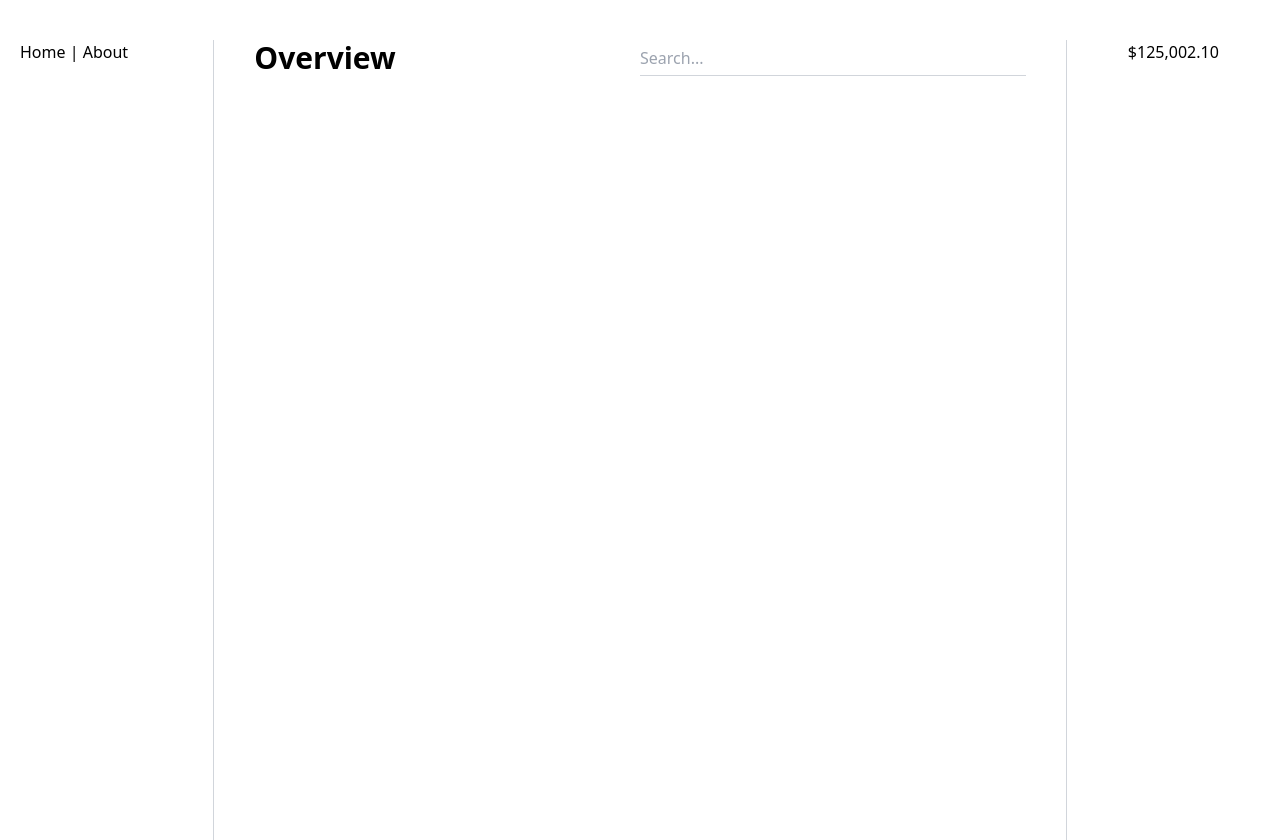
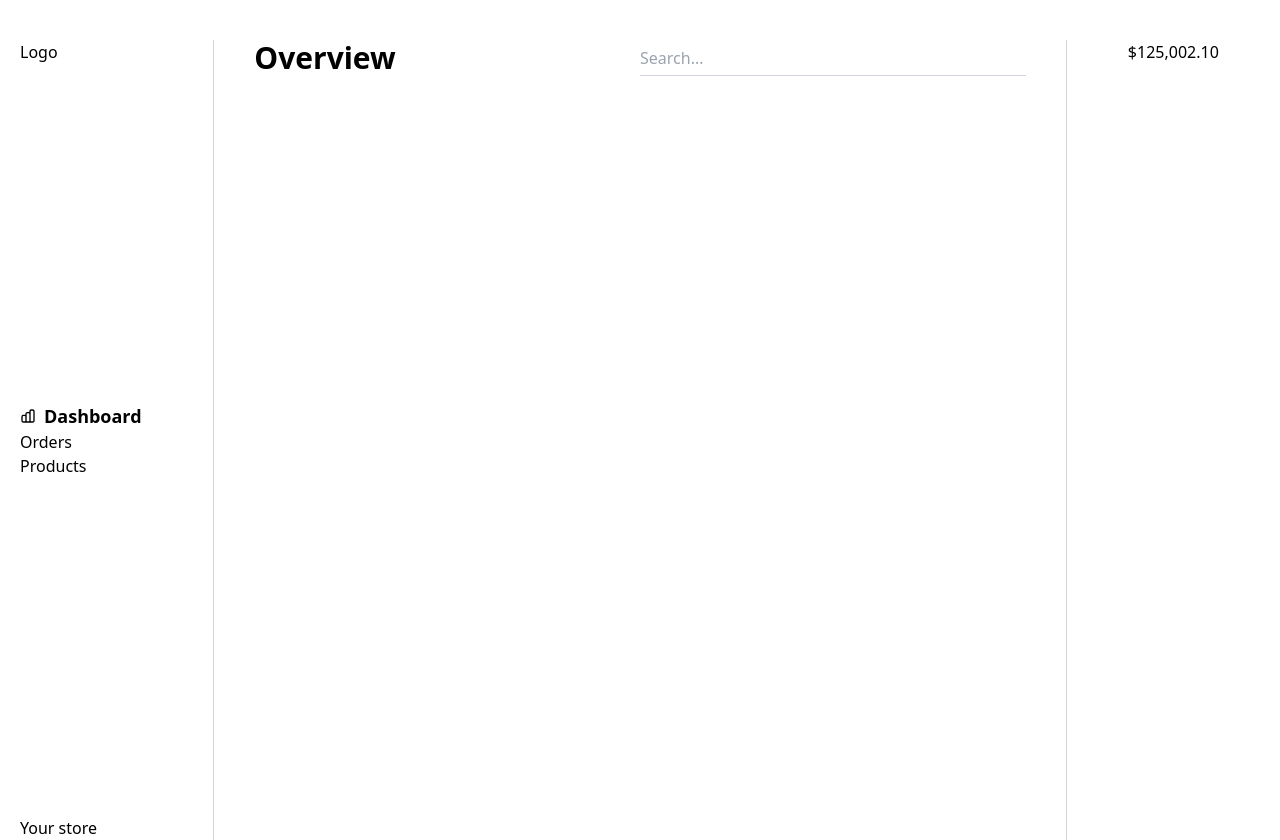
Before and after one commit to goodhands/ecommerce-admin-frontend, a Vue app: page / in a window 1280 px wide. Built offline with nearby package versions, Linux system fonts and the light colour scheme.

Commit message:
configure nav items

```diff
--- a/src/App.vue
+++ b/src/App.vue
@@ -1,8 +1,24 @@
 <template>
   <div id="app" class="absolute flex flex-row w-full my-10">
-    <div id="nav" class="w-2/12 h-screen px-5">
-      <router-link to="/">Home</router-link> |
-      <router-link to="/about">About</router-link>
+    <div id="nav" class="w-2/12 h-screen px-5 flex flex-col justify-between">
+      <router-link to="/" class="block">Logo</router-link>
+
+      <div class="nav-menu flex flex-col justify-evenly">
+        <ul>
+          <li>
+            <router-link to="/" class="flex flex-row items-center text-lg font-bold">
+              <svg xmlns="http://www.w3.org/2000/svg" class="h-4 mr-2" fill="none" viewBox="0 0 24 24" stroke="currentColor">
+                <path stroke-linecap="round" stroke-linejoin="round" stroke-width="2" d="M9 19v-6a2 2 0 00-2-2H5a2 2 0 00-2 2v6a2 2 0 002 2h2a2 2 0 002-2zm0 0V9a2 2 0 012-2h2a2 2 0 012 2v10m-6 0a2 2 0 002 2h2a2 2 0 002-2m0 0V5a2 2 0 012-2h2a2 2 0 012 2v14a2 2 0 01-2 2h-2a2 2 0 01-2-2z" />
+              </svg>
+              Dashboard
+            </router-link>
+          </li>
+          <li><router-link to="/orders">Orders</router-link></li>
+          <li><router-link to="/products">Products</router-link></li>
+        </ul>
+      </div>
+
+      <router-link to="/about">Your store</router-link>
     </div>
     <div id="main" class="px-10 w-8/12 border-gray-300 border-l-1 border-r-1 ">
       <router-view/>
```
